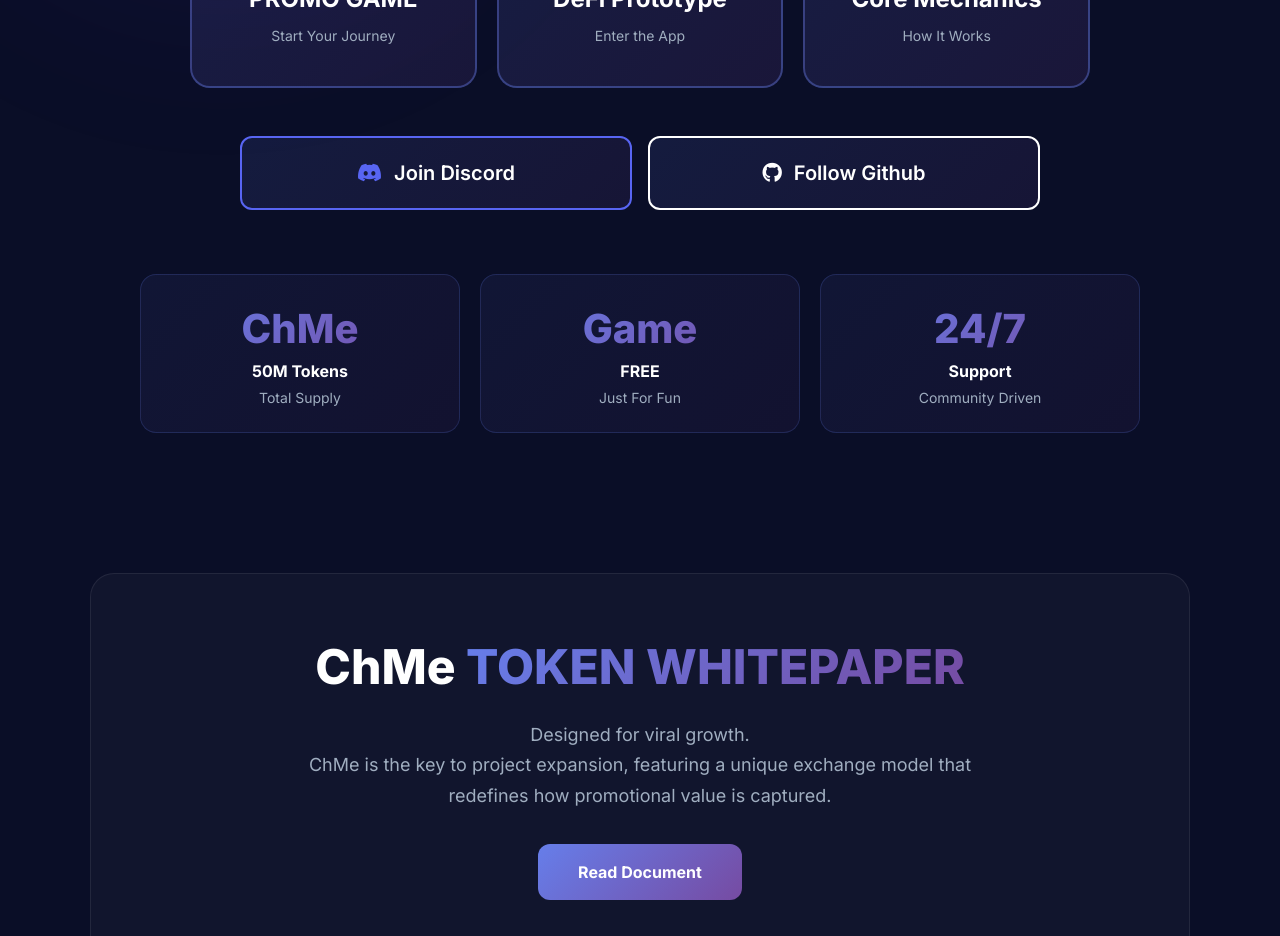
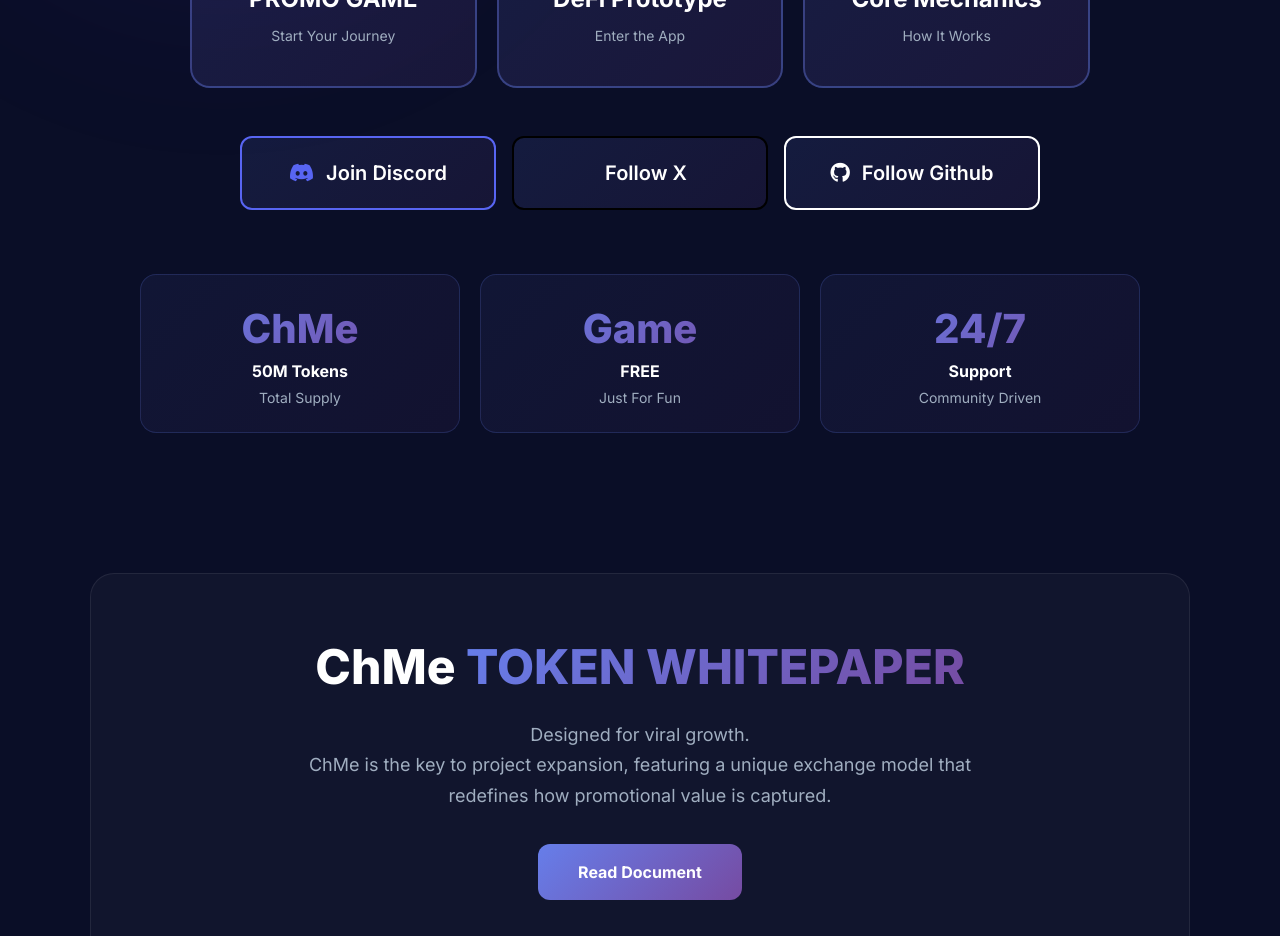
Before and after one commit to k30394121/Cheaply-Promotion-Site, a Next.js app in the folder Cheaply-Frontend/: page / in a window 1280 px wide. Shown: the part 860-1796 px from the top of the page. Built offline with nearby package versions, Linux system fonts and the light colour scheme.

Commit message:
add X link

```diff
--- a/Cheaply-Frontend/app/page.tsx
+++ b/Cheaply-Frontend/app/page.tsx
@@ -214,7 +214,7 @@ export default function Home() {
           .big-button { padding: 40px 24px; }
           .big-button-icon { font-size: 3rem; margin-bottom: 16px; }
           .big-button-title { font-size: 1.5rem; margin-bottom: 8px; }
-          .social-buttons-grid { grid-template-columns: repeat(2, 1fr); margin-bottom: 64px; }
+          .social-buttons-grid { grid-template-columns: repeat(3, 1fr); margin-bottom: 64px; }
           .social-btn { padding: 20px; font-size: 1.25rem; }
           .stats-grid { grid-template-columns: repeat(auto-fit, minmax(250px, 1fr)); gap: 20px; }
           .stat-card { padding: 24px; }
@@ -330,6 +330,12 @@ export default function Home() {
               <button className="social-btn" style={{ borderColor: '#5865F2' }} onClick={() => window.open('https://discord.gg/mXnTCtapGF', '_blank')}>
                 <i className="fa-brands fa-discord" style={{ color: '#5865F2' }}></i>
                 <span>Join Discord</span>
+              </button>
+
+              {}
+              <button className="social-btn" style={{ borderColor: '#000000' }} onClick={() => window.open('https://x.com/Cheaply147988', '_blank')}>
+                <i className="fa-brands fa-x-twitter" style={{ color: '#ffffff' }}></i>
+                <span>Follow X</span>
               </button>
 
               {/* 新增：Follow Github 按鈕 */}
```
